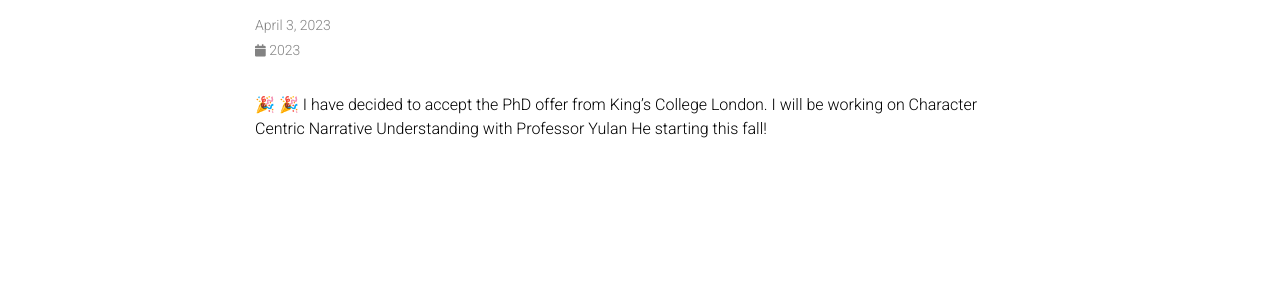
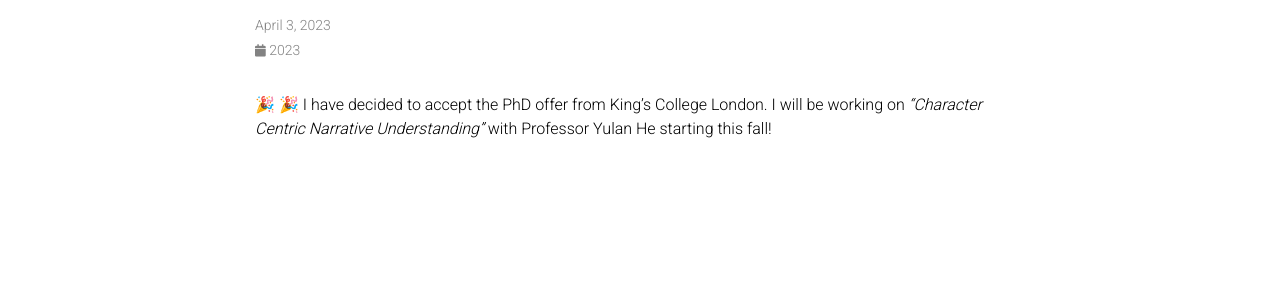
Before and after one commit to SeacowX/SeacowX.github.io, a Jekyll site: the page built from _news/announcement_2.md, in a window 1280 px wide. Shown: the part 146-434 px from the top of the page. Built offline with Jekyll 4.4.1, drawn with Linux system fonts in a browser that asks for light colours; emoji names are drawn with the system emoji font; comment, search, counter and statistics services are not loaded; a style sheet for code colours, icons or effects is not loaded.

Commit message:
code update

```diff
--- a/_news/announcement_2.md
+++ b/_news/announcement_2.md
@@ -5,4 +5,4 @@
 related_posts: false
 ---
 
-:tada: :tada: I have decided to accept the PhD offer from King's College London. I will be working on Character Centric Narrative Understanding with Professor Yulan He starting this fall!
+:tada: :tada: I have decided to accept the PhD offer from King's College London. I will be working on _"Character Centric Narrative Understanding"_ with Professor Yulan He starting this fall!
```
